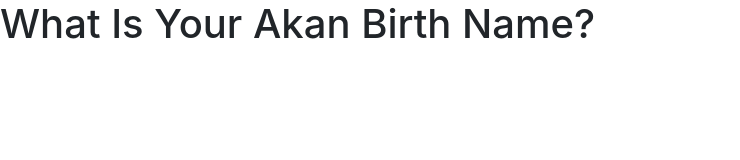
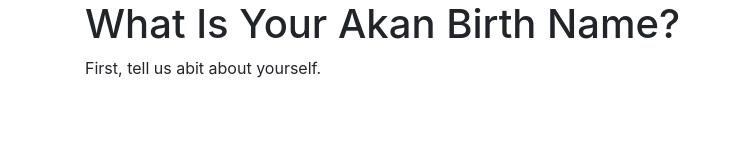
Before and after one commit to wamakimaN/akan-names, a plain HTML site: page index.html in a window 1280 px wide. Shown: the whole page, without its empty margins (0-740 px from the left). Drawn offline with Linux system fonts and the light colour scheme.

Commit message:
add a div 'container

```diff
--- a/index.html
+++ b/index.html
@@ -8,6 +8,9 @@
     <title>Akan names</title>
   </head>
   <body>
-    <h1>What Is Your Akan Birth Name?</h1>
+    <div class="container">
+      <h1>What Is Your Akan Birth Name?</h1>
+      <p>First, tell us abit about yourself.</p>
+    </div>
   </body>
 </html>
```
